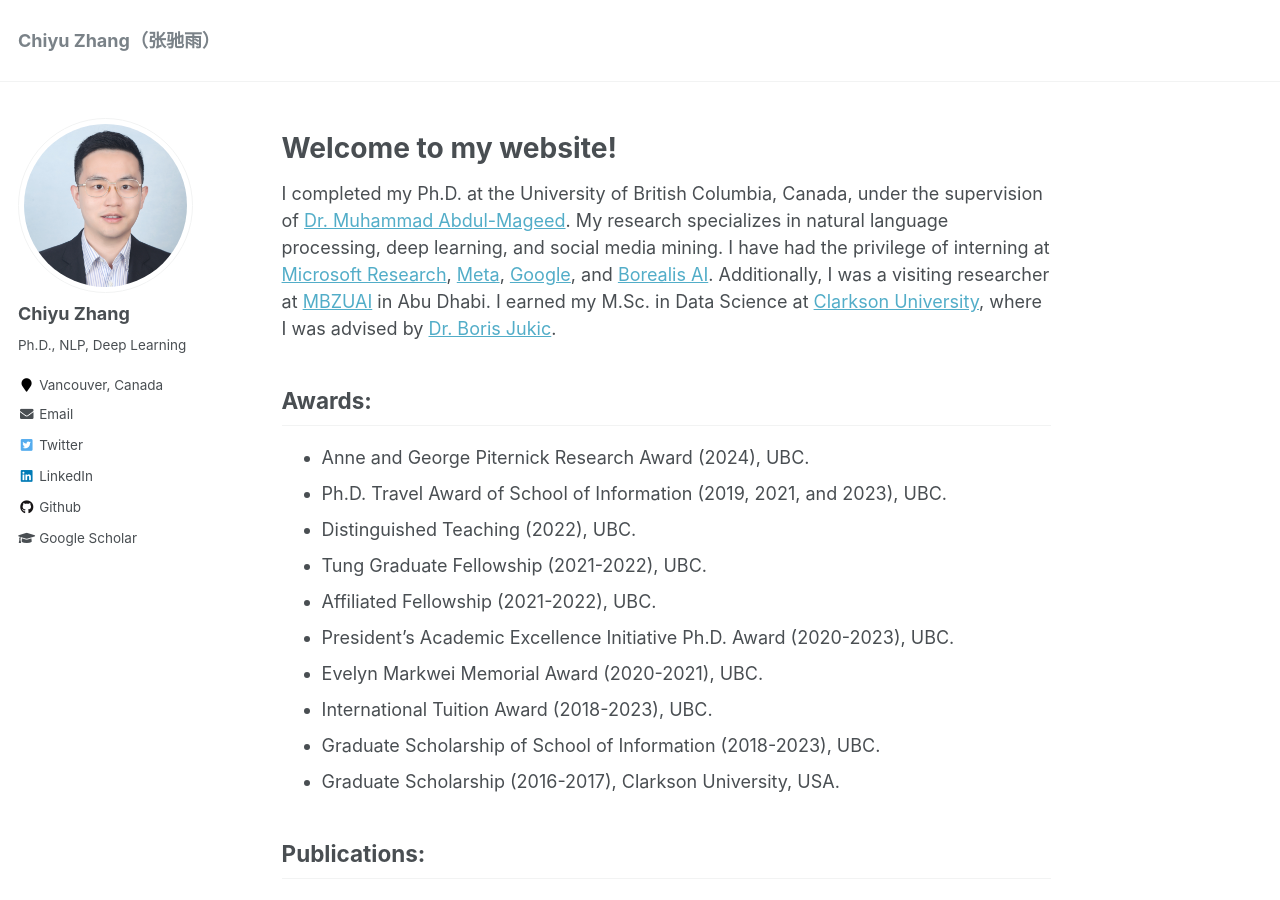
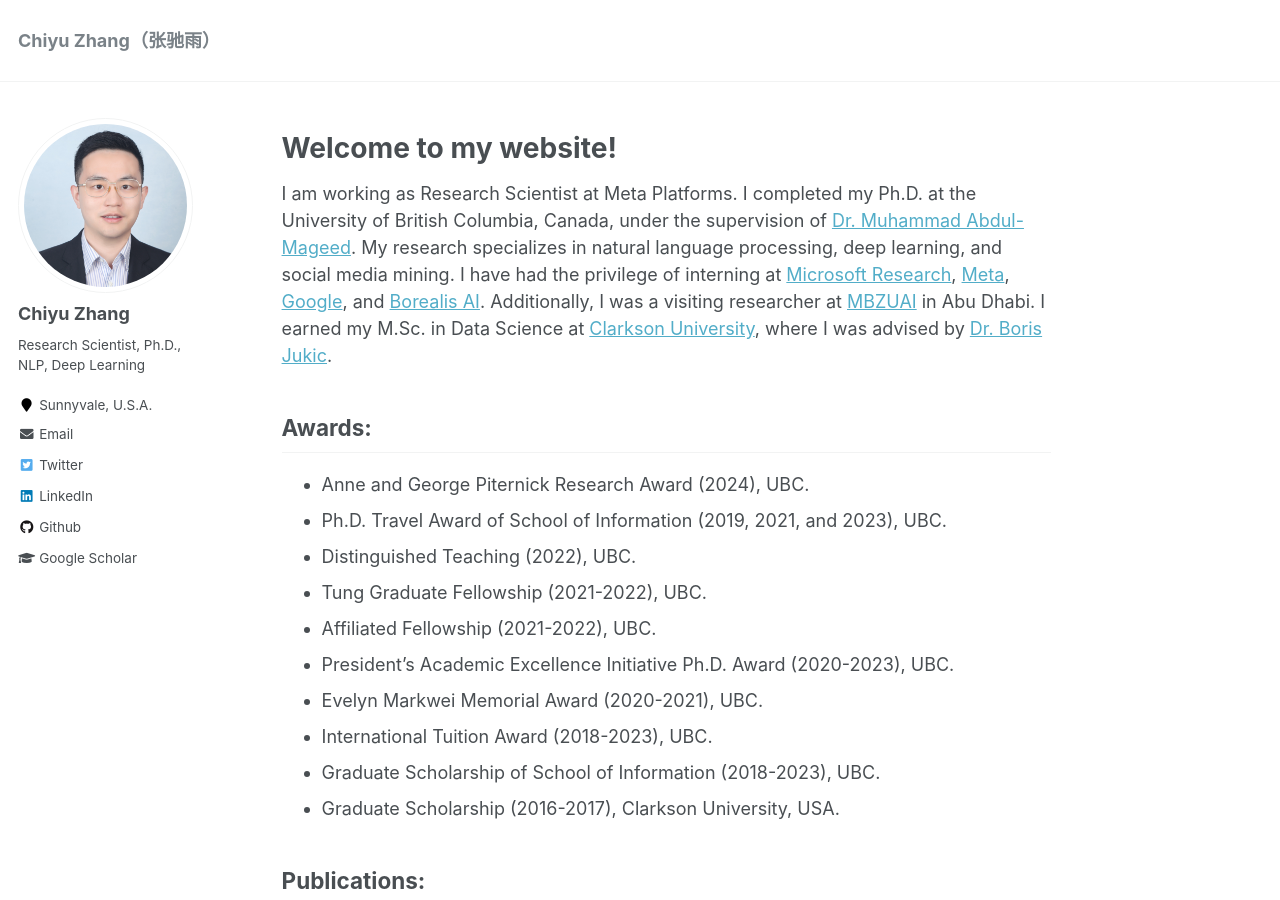
Before and after one commit to chiyuzhang94/chiyuzhang94.github.io, a Jekyll site: the page built from _pages/about.md, in a window 1280 px wide and 900 px high. Built offline with Jekyll 4.4.1, drawn with Linux system fonts in a browser that asks for light colours.

Commit message:
new position

```diff
--- a/_config.yml
+++ b/_config.yml
@@ -82,8 +82,8 @@
 author:
   name             : "Chiyu Zhang"
   avatar           : "profile.JPG"
-  bio              : "Ph.D., NLP, Deep Learning"
-  location         : "Vancouver, Canada"
+  bio              : "Research Scientist, Ph.D., NLP, Deep Learning"
+  location         : "Sunnyvale, U.S.A."
   employer         :
   # pubmed           : "https://www.ncbi.nlm.nih.gov/pubmed/?term=john+snow"
   googlescholar    : "https://scholar.google.com/citations?hl=en&user=oEGK73YAAAAJ"
--- a/_pages/about.md
+++ b/_pages/about.md
@@ -8,7 +8,7 @@
 ---
 # Welcome to my website!
 
-I completed my Ph.D. at the University of British Columbia, Canada, under the supervision of [Dr. Muhammad Abdul-Mageed](https://mageed.arts.ubc.ca/). My research specializes in natural language processing, deep learning, and social media mining. I have had the privilege of interning at [Microsoft Research](https://www.microsoft.com/en-us/research/), [Meta](https://research.facebook.com/), [Google](https://research.google/), and [Borealis AI](https://www.borealisai.com/). Additionally, I was a visiting researcher at [MBZUAI](https://mbzuai.ac.ae/) in Abu Dhabi. I earned my M.Sc. in Data Science at [Clarkson University](https://www.clarkson.edu/), where I was advised by [Dr. Boris Jukic](https://www.clarkson.edu/people/boris-jukic).
+I am working as Research Scientist at Meta Platforms. I completed my Ph.D. at the University of British Columbia, Canada, under the supervision of [Dr. Muhammad Abdul-Mageed](https://mageed.arts.ubc.ca/). My research specializes in natural language processing, deep learning, and social media mining. I have had the privilege of interning at [Microsoft Research](https://www.microsoft.com/en-us/research/), [Meta](https://research.facebook.com/), [Google](https://research.google/), and [Borealis AI](https://www.borealisai.com/). Additionally, I was a visiting researcher at [MBZUAI](https://mbzuai.ac.ae/) in Abu Dhabi. I earned my M.Sc. in Data Science at [Clarkson University](https://www.clarkson.edu/), where I was advised by [Dr. Boris Jukic](https://www.clarkson.edu/people/boris-jukic).
 
 ## Awards:
 * Anne and George Piternick Research Award (2024), UBC.
```
